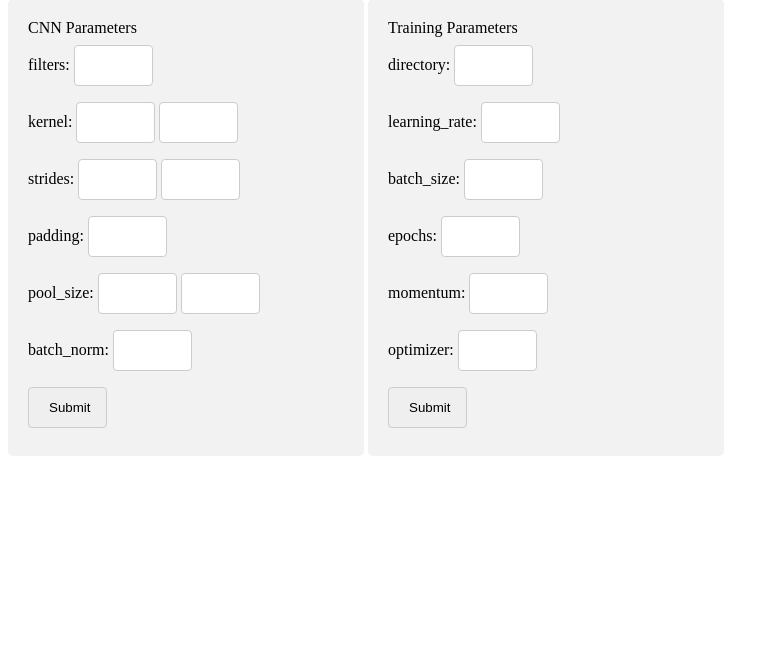
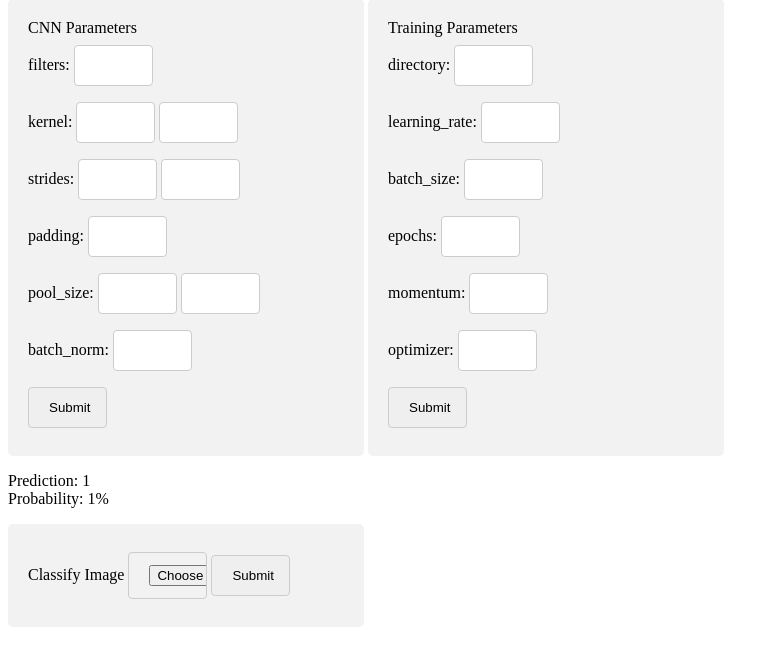
Before and after one commit to temujin-lampasa/baybayin-classifier, a Flask app: page / in a window 1280 px wide. Shown: the part 120-786 px from the top of the page, without its empty margins (0-779 px from the left). Run offline with Flask 2, Linux system fonts and the light colour scheme; the visitor is signed in with stand-in values (Sample User, id 1).

Commit message:
Add limited classifiation functionality

```diff
--- a/app.py
+++ b/app.py
@@ -1,7 +1,15 @@
 from flask import Flask, render_template, url_for, request, redirect, session
 from flask_sqlalchemy import SQLAlchemy
+from PIL import Image
+import torch
+import torch.nn.functional as F
 from datetime import datetime
+import io
 import os
+
+from models import baybayin_net, pre_process_image, classes
+from models import DEFAULT_CNN_PARAMS as BAYBAYIN_DEFAULT_CNN
+
 
 app = Flask(__name__)
 app.config['SQLALCHEMY_DATABASE_URI'] = 'sqlite:///database.db'
@@ -79,6 +87,30 @@ def cnn():
     return redirect('/')
 
 
+@app.route('/classify', methods=['POST'])
+def classify():
+    # classify image here
+    if request.files["drawing"]:
+        drawing = request.files["drawing"]
+        drawing = drawing.read()
+        drawing = pre_process_image(Image.open(io.BytesIO(drawing))).unsqueeze(0)
+        classifier = baybayin_net(BAYBAYIN_DEFAULT_CNN)
+        classifier.load_state_dict(torch.load("default.pt"))
+        print(classifier)
+        predictions = F.softmax(classifier(drawing), 1)
+        probability, class_index = predictions.max(1)
+        classification = classes[class_index.item()]
+        print("Prediction:", classification)
+        print("probability:", probability.item())
+        session['classification'] = classification
+        session['probability'] = f'{probability.item()*100:.2f}'
+    else:
+        if session.get("classification"):
+            del session["classification"]
+        if session.get("probability"):
+            del session["probability"]
+    return redirect('/')
+
 def get_feature_maps(args):
     print("Getting feature maps...")
     print(args)
--- a/templates/index.html
+++ b/templates/index.html
@@ -58,4 +58,16 @@
     </div>
     <input type="submit">
 </form>
+
+<div>
+    {% if session.classification and session.probability%}
+    <p>Prediction: {{ session.classification }}<br>
+    Probability: {{ session.probability }}%</p>
+    {% endif %}
+</div>
+<form method="POST" action="classify" name="classify" enctype="multipart/form-data">
+    Classify Image
+    <input type="file" name="drawing" id="drawing">
+    <input type="submit">
+</form>
 {% endblock %}
```
